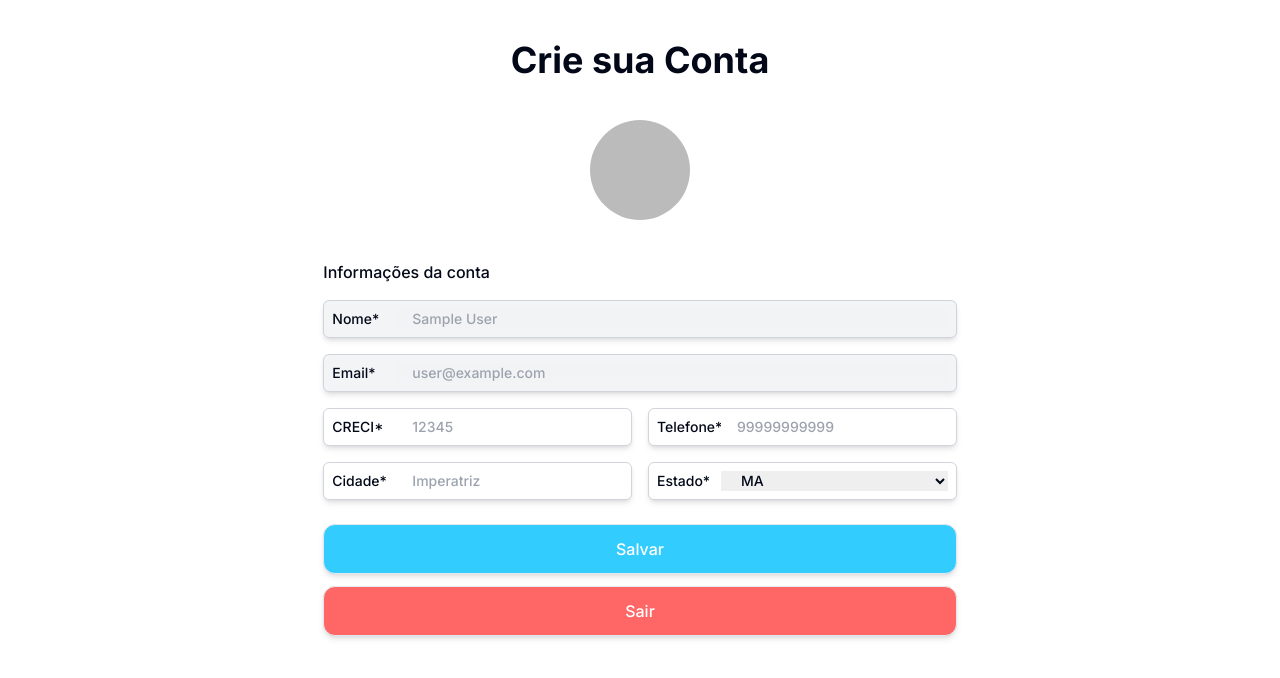
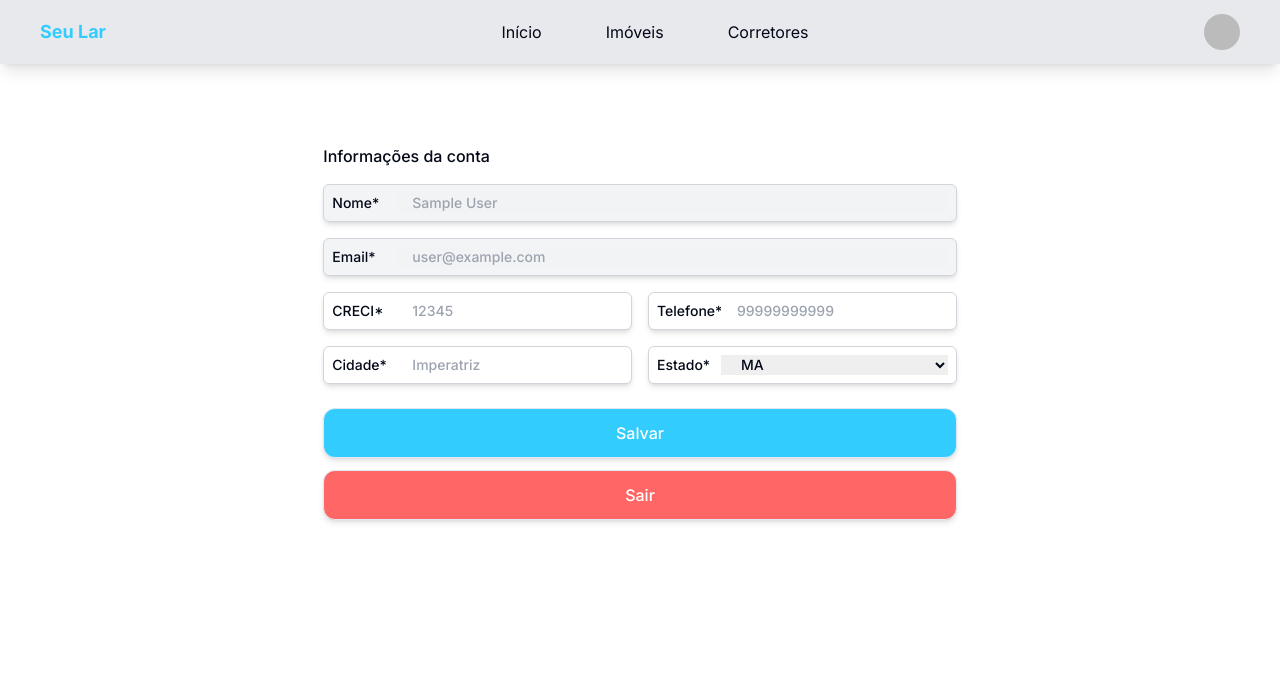
Before and after one commit to isaquerchaves/seu-lar, a Next.js app in the folder front-end/: page /profile in a window 1280 px wide. Shown: the top 678 px of the page. Built offline with nearby package versions, Linux system fonts and the light colour scheme; no server answers; sample sign-in values are in the browser's storage.

Commit message:
feat: ensure that the Header component is rendered on the pages and adjusts the height of the Button component

```diff
--- a/front-end/src/app/(home)/page.tsx
+++ b/front-end/src/app/(home)/page.tsx
@@ -3,16 +3,10 @@ import { useSession, signOut } from "next-auth/react";
 import { useRouter } from "next/navigation";
 import { useEffect } from "react";
 import Loading from "../../components/Loading";
+import Header from "@/components/Header";
 
 export default function Home() {
-  const { data, status } = useSession();
-  const router = useRouter();
-
-  useEffect(() => {
-    if (status === "unauthenticated") {
-      router.push("/login");
-    }
-  }, [status, router]);
+  const { status } = useSession();
 
   if (status === "loading") {
     return <Loading />;
@@ -20,9 +14,8 @@ export default function Home() {
 
   return (
     <>
+      <Header />
       <p>Home</p>
-      <p>{data?.user?.name}</p>
-      <button onClick={() => signOut()}>Logout</button>
     </>
   );
 }
--- a/front-end/src/app/profile/page.tsx
+++ b/front-end/src/app/profile/page.tsx
@@ -12,6 +12,7 @@ import * as yup from "yup";
 import { useFetchProfile } from "@/hooks/useFetch";
 import { CustomSession } from "../api/auth/[...nextauth]/route";
 import { createProfile, updateProfile } from "@/services/service";
+import Header from "@/components/Header";
 
 interface IFormInput {
   creci: string;
@@ -86,14 +87,9 @@ const Profile = () => {
   };
 
   return (
+    <div>
+      <Header />
       <div className="flex flex-col items-center justify-between mt-10 h-full w-full">
-      <h1 className="text-4xl font-bold">Crie sua Conta</h1>
-
-      <Avatar className="mt-10">
-        <AvatarImage src={data?.user?.image || undefined} />
-        <AvatarFallback>{data?.user?.name}</AvatarFallback>
-      </Avatar>
-
         <form
           onSubmit={handleSubmit(onSubmit)}
           className="flex flex-col gap-2 justify-between p-10 h-full"
@@ -207,7 +203,10 @@ const Profile = () => {
           </div>
 
           <div className="flex flex-col items-center gap-3 w-full pt-4">
+            <div className="h-[50px] w-full">
               <Button text="Salvar" color="#33ccff" type="submit" />
+            </div>
+            <div className="h-[50px] w-full">
               <Button
                 text="Sair"
                 color="#ff6666"
@@ -215,7 +214,9 @@ const Profile = () => {
                 onClick={() => signOut()}
               />
             </div>
+          </div>
         </form>
+      </div>
     </div>
   );
 };
--- a/front-end/src/components/ui/button.tsx
+++ b/front-end/src/components/ui/button.tsx
@@ -14,7 +14,7 @@ const Button = ({
   return (
     <button
       type={type}
-      className={`shadow-md h-[50px] w-full border rounded-full text-white font-medium md:rounded-xl`}
+      className={`shadow-md h-full w-full border rounded-full text-white font-medium md:rounded-xl transform transition-all duration-300 ease-in-out hover:shadow-lg hover:scale-105 active:scale-95`}
       style={{ backgroundColor: color }}
       onClick={onClick}
     >
```
Lines whose indentation alone changed are shown as unchanged.
